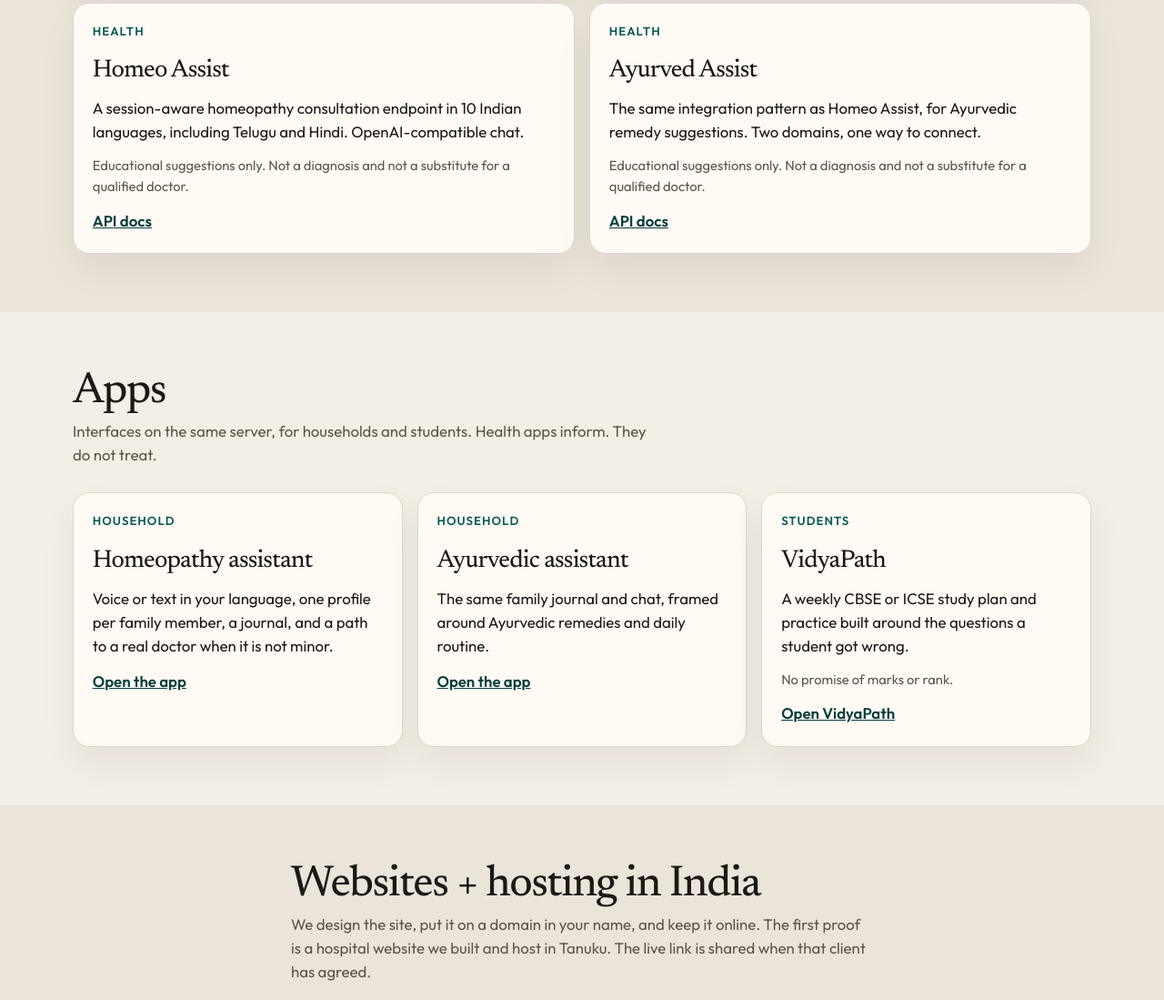
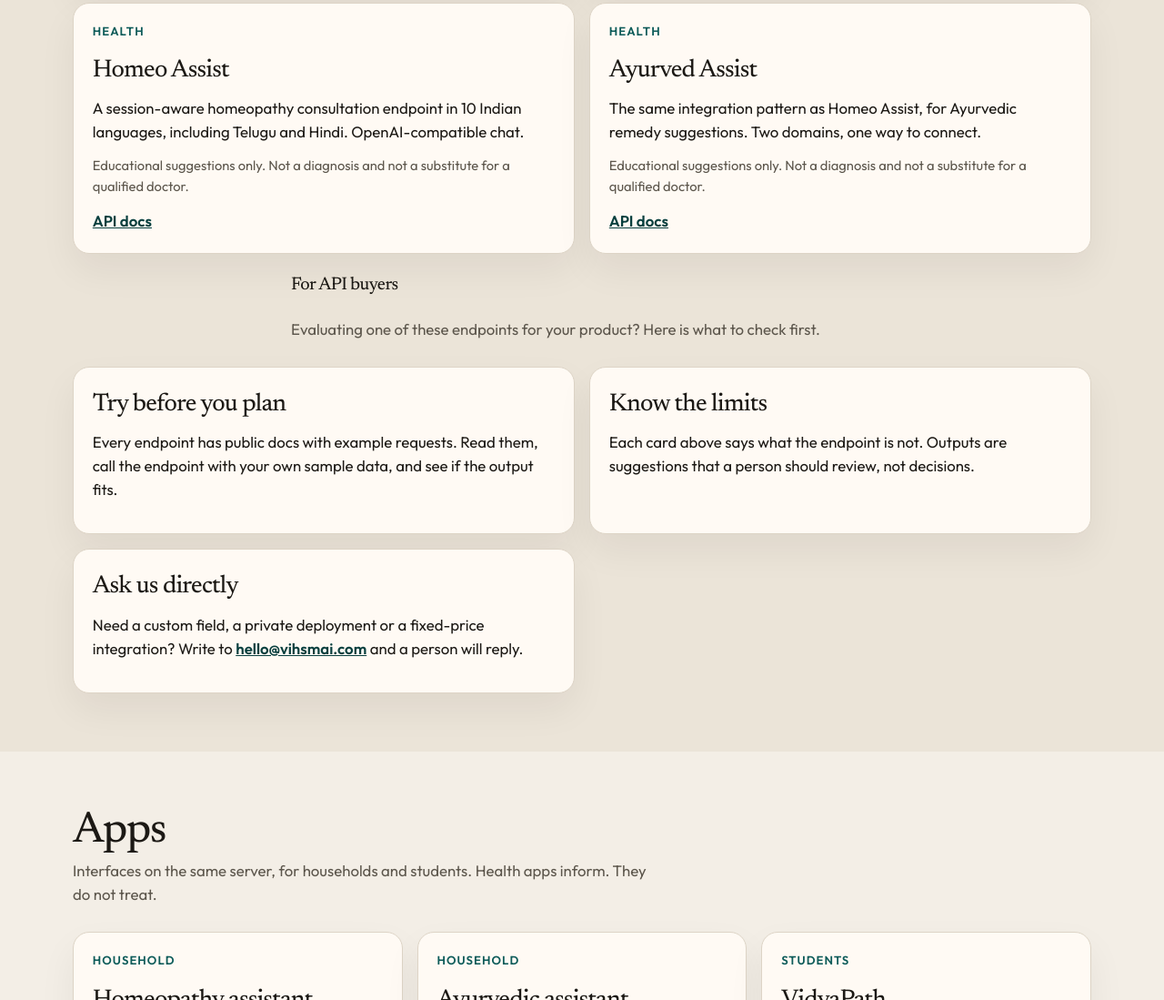
Before and after one commit to salashvijay/portfolio_marketing, a plain HTML site: page index.html in a window 1280 px wide. Shown: the part 3647-4746 px from the top of the page at 91% size. Drawn offline with Linux system fonts and the light colour scheme.

Commit message:
Add For API buyers block to APIs section
Co-Authored-By: Claude Sonnet 5.5 <noreply@anthropic.com>

```diff
--- a/index.html
+++ b/index.html
@@ -179,6 +179,24 @@
           <a href="https://ayurvedic-app.vihsmai.com/docs" target="_blank" rel="noopener">API docs</a>
         </article>
       </div>
+      <div class="section-head" id="api-buyers">
+        <h3>For API buyers</h3>
+        <p>Evaluating one of these endpoints for your product? Here is what to check first.</p>
+      </div>
+      <div class="grid">
+        <article class="card">
+          <h3>Try before you plan</h3>
+          <p>Every endpoint has public docs with example requests. Read them, call the endpoint with your own sample data, and see if the output fits.</p>
+        </article>
+        <article class="card">
+          <h3>Know the limits</h3>
+          <p>Each card above says what the endpoint is not. Outputs are suggestions that a person should review, not decisions.</p>
+        </article>
+        <article class="card">
+          <h3>Ask us directly</h3>
+          <p>Need a custom field, a private deployment or a fixed-price integration? Write to <a href="mailto:hello@vihsmai.com">hello@vihsmai.com</a> and a person will reply.</p>
+        </article>
+      </div>
     </section>
 
     <section id="apps" class="section">
```
